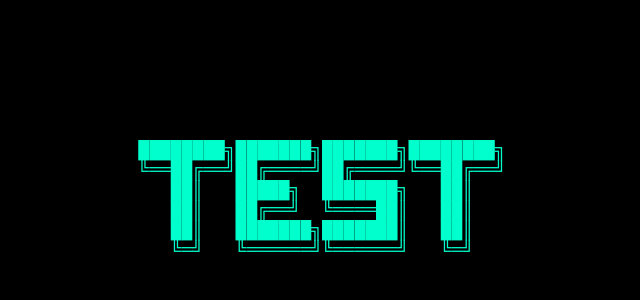
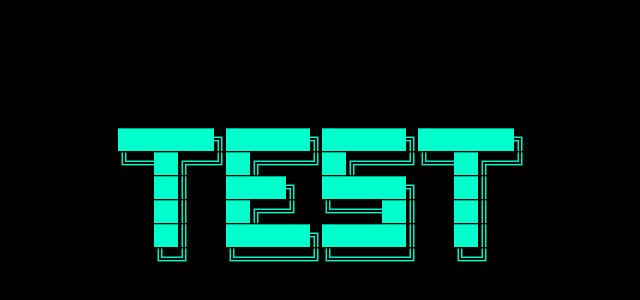
Before and after one commit to JournalistJordan/test, a plain HTML site: page index.html in a window 1280 px wide. Shown: the part 200-500 px from the top of the page, without its empty margins (318-958 px from the left). Drawn offline with Linux system fonts and the light colour scheme.

Commit message:
Update index.html

```diff
--- a/index.html
+++ b/index.html
@@ -19,7 +19,8 @@
         pre {
             font-family: monospace;
             text-align: center;
-            font-size: 18px;
+            font-size: 20px;
+            line-height: 1.2;
         }
     </style>
 </head>
```
